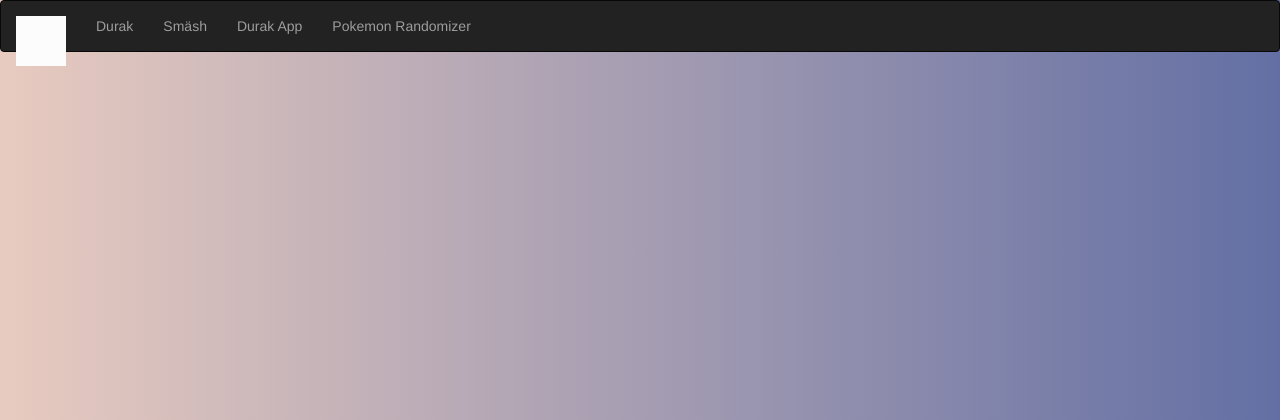
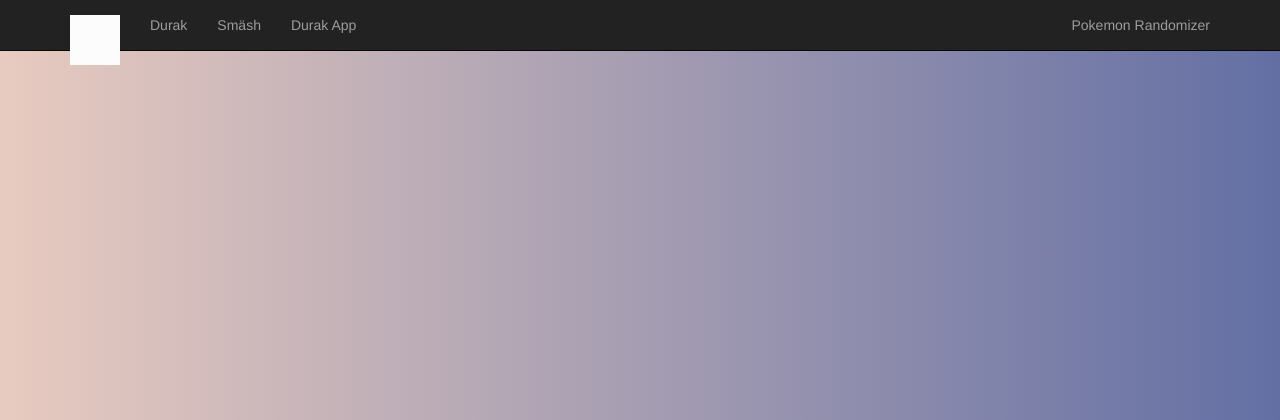
Before and after one commit to BeerOnTheBeach/jojosnumbers, a PHP site: page / in a window 1280 px wide. Shown: the top 420 px of the page. Run offline with PHP 8.4, Linux system fonts and the light colour scheme.

Commit message:
Add randomizer to navbar

```diff
--- a/public/src/snippets/header.php
+++ b/public/src/snippets/header.php
@@ -1,17 +1,47 @@
 <link rel="stylesheet" href="../css/durak.css">
 
-<nav class="navbar navbar-inverse">
-    <a class="navbar-brand" href="/">
-        <img class="logo" alt="Logo" src="/src/images/logo.gif">
-    </a>
+<nav class="navbar navbar-inverse navbar-fixed-top" role="navigation"">
     <div class="container">
+        <a class="navbar-brand" href="/">
+            <img class="logo" alt="Logo" src="/src/images/logo.gif">
+        </a>
         <div class="navbar-header">
             <ul class="nav navbar-nav">
-                <li><a href="/src/statistics/durak/durak.php">Durak<span class="sr-only">(current)</span></a></li>
-                <li><a href="/src/statistics/ultimate/ultimate.html">Smäsh<span class="sr-only">(current)</span></a></li>
-                <li><a href="/src/durakApp/index.php">Durak App<span class="sr-only">(current)</span></a></li>
-                <li><a href="/src/pokemon-randomizer/public/index.php">Pokemon Randomizer<span class="sr-only">(current)</span></a></li>
+                <li><a href="/src/statistics/durak/durak.php">Durak</a></li>
+                <li><a href="/src/statistics/ultimate/ultimate.html">Smäsh</a></li>
+                <li><a href="/src/durakApp/index.php">Durak App</a></li>
+
+            </ul>
+            <ul class="nav navbar-nav navbar-right">
+                <li><a href="/src/pokemon-randomizer/public/index.php">Pokemon Randomizer</a></li>
             </ul>
         </div>
     </div>
 </nav>
+
+<div class="navbar navbar-inverse navbar-fixed-top" role="navigation">
+    <div class="container">
+        <div class="navbar-header">
+            <button type="button" class="navbar-toggle" data-toggle="collapse" data-target=".navbar-collapse">
+                <span class="sr-only">Toggle navigation</span>
+                <span class="icon-bar"></span>
+                <span class="icon-bar"></span>
+                <span class="icon-bar"></span>
+            </button>
+            <a class="navbar-brand" href="/">
+                <img class="logo" alt="Logo" src="/src/images/logo.gif">
+            </a>
+        </div>
+        <div class="collapse navbar-collapse">
+            <ul class="nav navbar-nav">
+                <li><a href="/src/statistics/durak/durak.php">Durak</a></li>
+                <li><a href="/src/statistics/ultimate/ultimate.html">Smäsh</a></li>
+                <li><a href="/src/durakApp/index.php">Durak App</a></li>
+
+            </ul>
+            <ul class="nav navbar-nav navbar-right">
+                <li><a href="/src/pokemon-randomizer/public/index.php">Pokemon Randomizer</a></li>
+            </ul>
+        </div>
+    </div>
+</div>
```
